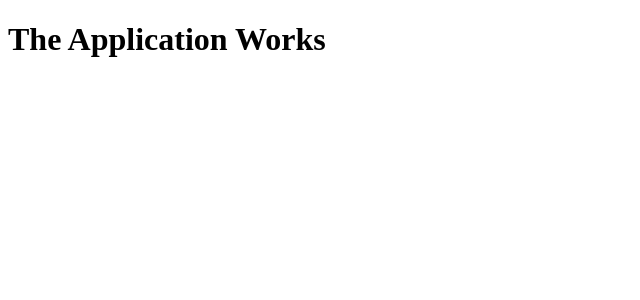
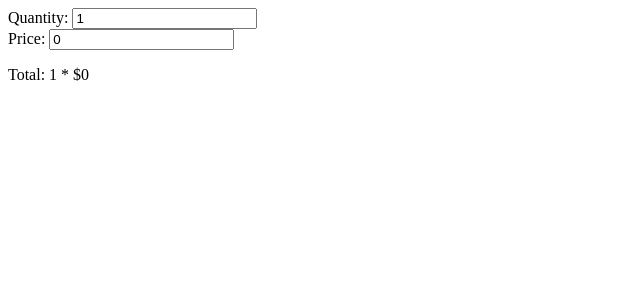
Before and after one commit to mikehall314/elephant, a SvelteKit app: page / in a window 1280 px wide. Shown: the top 300 px of the page, without its empty margins (0-640 px from the left). Built offline with nearby package versions, Linux system fonts and the light colour scheme.

Commit message:
feat: Inputs now echo value to screen

```diff
--- a/src/routes/+page.svelte
+++ b/src/routes/+page.svelte
@@ -1 +1,9 @@
-<h1>The Application Works</h1>
+<script>
+    let quantity = 1;
+    let price = 0;
+</script>
+
+<div>Quantity: <input type="number" bind:value={quantity}></div>
+<div>Price: <input type="number" bind:value={price}></div>
+
+<p>Total: {quantity} * ${price}</p>
```
